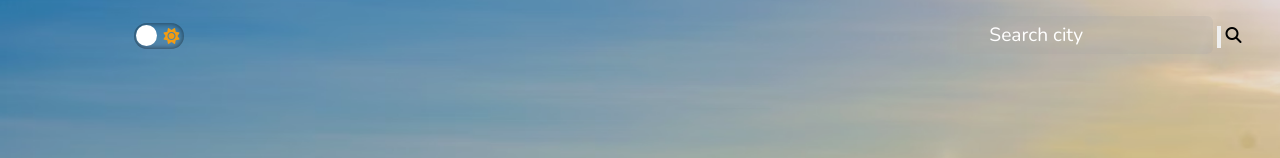
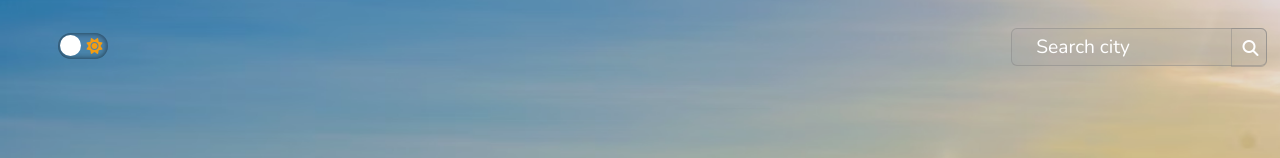
Before and after one commit to eddiemaceda11/master-weather-app, a plain HTML site: page index.html in a window 1280 px wide. Shown: the top 158 px of the page. Drawn offline with nearby package versions, Linux system fonts and the light colour scheme.

Commit message:
Style form button and icon.Fix search bar and light theme positioning

```diff
--- a/style.css
+++ b/style.css
@@ -115,26 +115,50 @@ div.weather-div {
 
 form {
   position: absolute;
-  top: 2%;
-  right: 3%;
+  top: 3.5%;
+  right: 1%;
 }
 
 #search {
   background-color: rgba(167, 167, 167, 0.2);
   font-size: 1.2rem;
   color: #fff;
-  border: none;
+  border: 1px solid rgba(128, 128, 128, 0.418);
 
   width: 16rem;
   height: 2.4rem;
   border-radius: 6px;
   outline: none;
   caret-color: #fff;
-  padding-left: 2rem;
+  padding-left: 1.5rem;
 }
 
 ::placeholder {
   color: #fff;
+}
+
+.form-btn {
+  width: 36px;
+  height: 39px;
+  border: 1px solid rgba(128, 128, 128, 0.418);
+  position: absolute;
+  right: 0rem;
+  border-top-right-radius: 6px;
+  border-bottom-right-radius: 6px;
+
+  background: transparent;
+}
+
+.form-btn:hover {
+  cursor: pointer;
+}
+
+.fa-magnifying-glass {
+  color: #fff;
+  position: absolute;
+  top: 0.75rem;
+  right: 0.55rem;
+  pointer-events: none;
 }
 
 /* Toggle button */
@@ -145,8 +169,8 @@ form {
 
 .theme-toggle {
   position: absolute;
-  top: 2.9%;
-  left: 10.5%;
+  top: 4.1%;
+  left: 4.5%;
 }
 
 .label {
```
